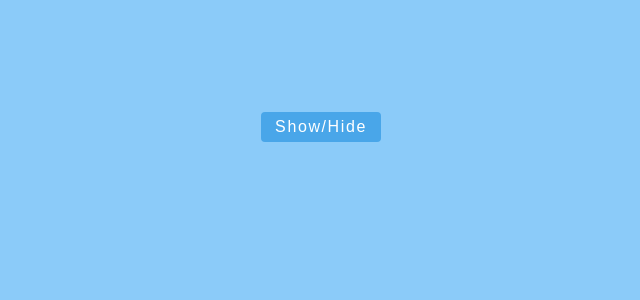
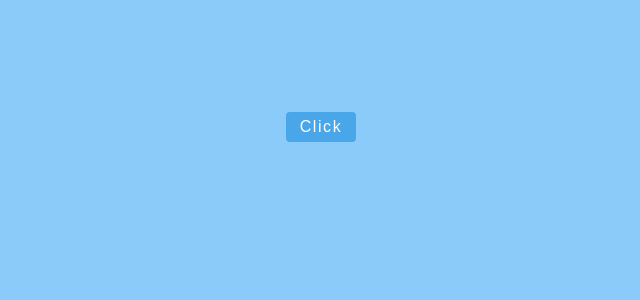
Before and after one commit to thanatP-Bz/react-tutorial, a React (Create React App) app: page / in a window 1280 px wide. Shown: the top 300 px of the page, without its empty margins (319-959 px from the left). Built offline with nearby package versions, Linux system fonts and the light colour scheme.

Commit message:
testOnClick

```diff
--- a/src/App.js
+++ b/src/App.js
@@ -1,10 +1,17 @@
-import React from "react";
-import ShowHide from "./showHide/ShowHide";
+import React, { useState } from "react";
 
 function App() {
+  const [text, setText] = useState(false);
+  const handler = () => {
+    setText(!text);
+  };
   return (
     <div className="container">
-      <ShowHide />
+      <h1>{text}</h1>
+      {text && "hello"}
+      <button className="btn" onClick={handler}>
+        click
+      </button>
     </div>
   );
 }
```
